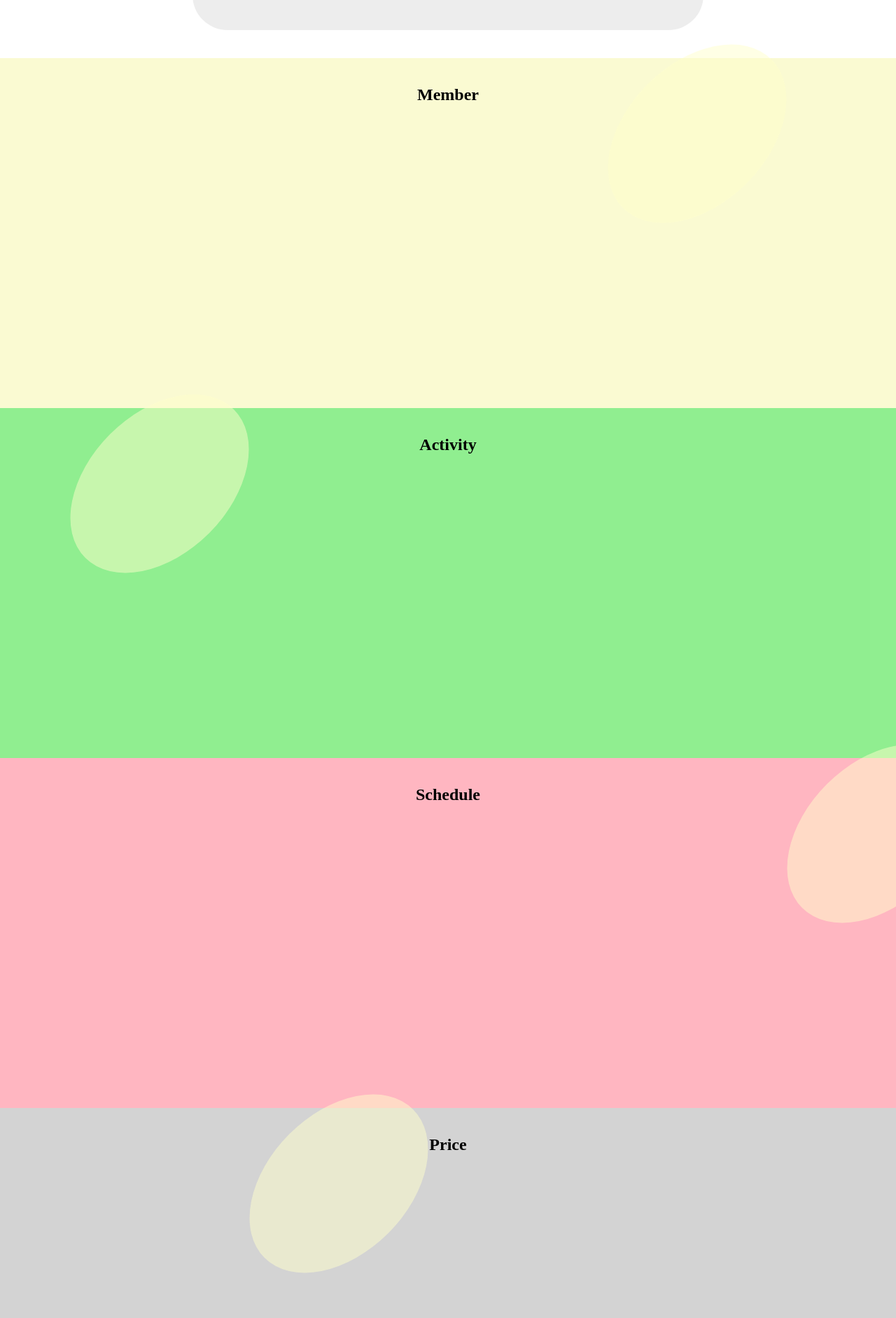
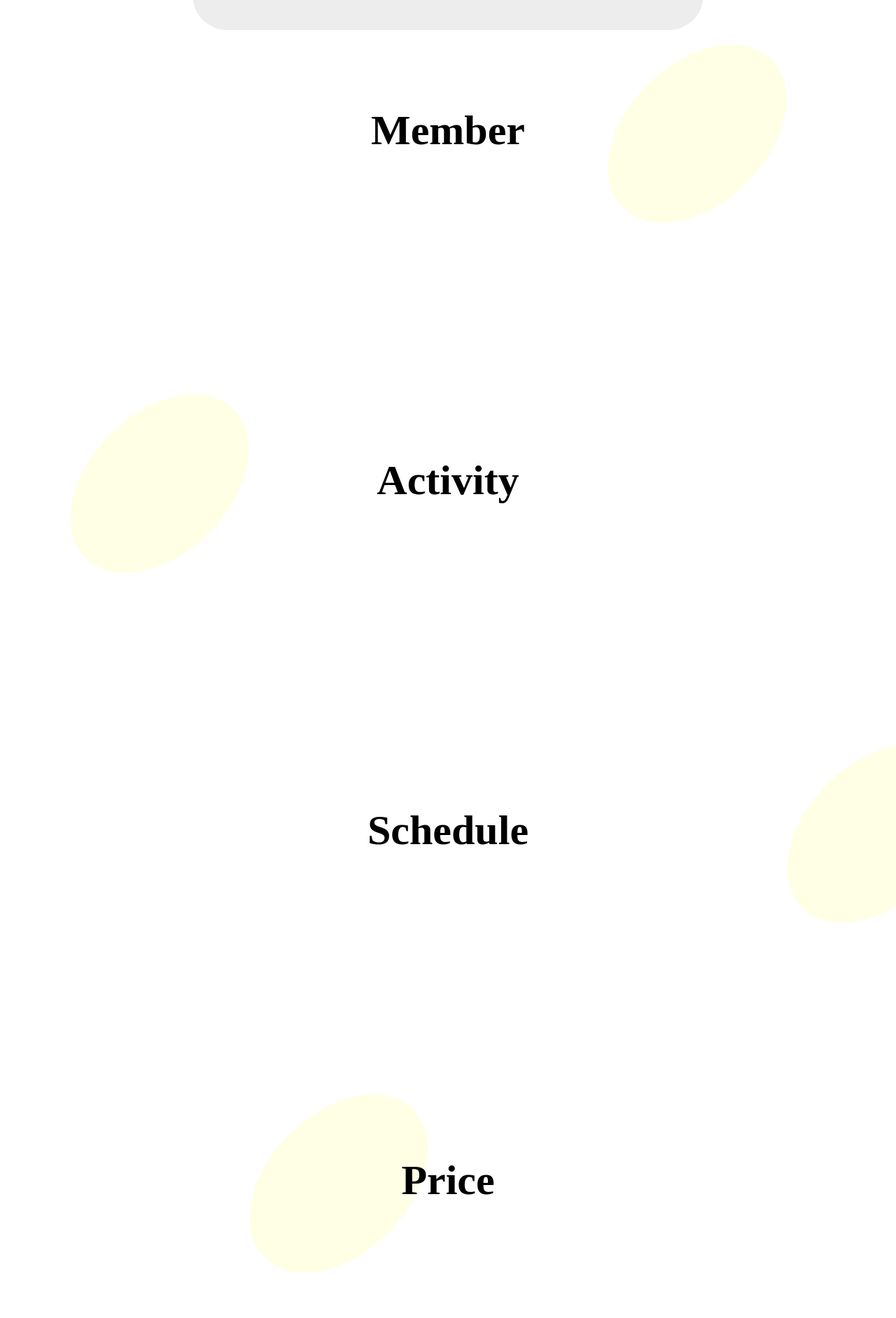
Before and after one commit to hiyokodev/hiyoko_site_2023, a Vue app: page / in a window 1280 px wide. Shown: the part 537-2420 px from the top of the page at 70% size. Built offline with nearby package versions, Linux system fonts and the light colour scheme.

Commit message:
Add:背景色とフォント
refs＃３
１ページとして視覚的につなげました。

```diff
--- a/src/components/Home/aboutSection.vue
+++ b/src/components/Home/aboutSection.vue
@@ -28,7 +28,7 @@ h2 {
   text-align: center;
   font-size: 40px;
   font-weight: bold;
-  font-family: 'Bitter', serif;
+  font-family: Century;
   text-shadow: 0px 2px 2px rgba(0, 0, 0, 0.5);
 }
 
--- a/src/components/Home/activitySection.vue
+++ b/src/components/Home/activitySection.vue
@@ -18,7 +18,7 @@ section {
 .background {
   width: 100%;
   height: 100%;
-  background-color: lightgreen;
+  background-color: F5F5F5;
   position: absolute;
   z-index: -2;
 }
@@ -29,5 +29,7 @@ section {
 
 h2 {
   text-align: center;
+  font-size: 60px;
+  font-family: Century;
 }
 </style>
--- a/src/components/Home/memberSection.vue
+++ b/src/components/Home/memberSection.vue
@@ -18,7 +18,7 @@ section {
 .background {
   width: 100%;
   height: 100%;
-  background-color: lightgoldenrodyellow;
+  background-color: F5F5F5;
   position: absolute;
   z-index: -2;
 }
@@ -29,5 +29,7 @@ section {
 
 h2 {
   text-align: center;
+  font-family: Century;
+  font-size: 60px;
 }
 </style>
--- a/src/components/Home/priceSection.vue
+++ b/src/components/Home/priceSection.vue
@@ -18,7 +18,7 @@ section {
 .background {
   width: 100%;
   height: 100%;
-  background-color: lightgray;
+  background-color: F5F5F5;
   position: absolute;
   z-index: -2;
 }
@@ -29,5 +29,7 @@ section {
 
 h2 {
   text-align: center;
+  font-size: 60px;
+  font-family: Century;
 }
 </style>
--- a/src/components/Home/scheduleSection.vue
+++ b/src/components/Home/scheduleSection.vue
@@ -18,7 +18,7 @@ section {
 .background {
   width: 100%;
   height: 100%;
-  background-color: lightpink;
+  background-color: F5F5F5;
   position: absolute;
   z-index: -2;
 }
@@ -29,5 +29,7 @@ section {
 
 h2 {
   text-align: center;
+  font-family: Century;
+  font-size: 60px;
 }
 </style>
```
